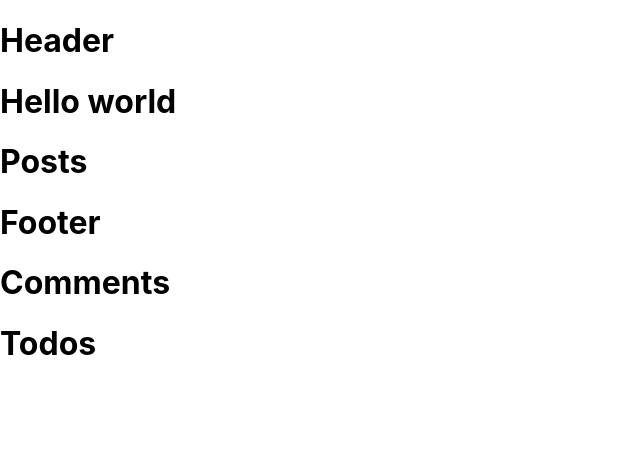
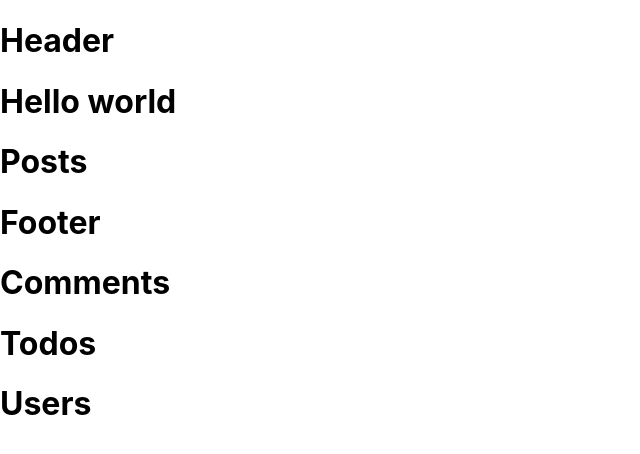
Before and after one commit to luuminhduc/rebase-understand, a React (Create React App) app: page / in a window 1280 px wide. Shown: the top 454 px of the page, without its empty margins (0-640 px from the left). Built offline with nearby package versions, Linux system fonts and the light colour scheme.

Commit message:
Add users

```diff
--- a/src/App.js
+++ b/src/App.js
@@ -4,6 +4,7 @@ import Footer from "./components/Footer";
 import Header from "./components/Header";
 import Posts from "./components/Header/Posts";
 import Todos from "./components/Todos";
+import Users from "./components/Users";
 
 const App = () => {
   return (
@@ -13,6 +14,7 @@ const App = () => {
       <Footer />
       <Comments />
       <Todos />
+      <Users />
     </div>
   );
 };
--- /dev/null
+++ b/src/components/Users/index.jsx
@@ -0,0 +1,7 @@
+import React from "react";
+
+const Users = () => {
+  return <h1>Users</h1>;
+};
+
+export default Users;
```
